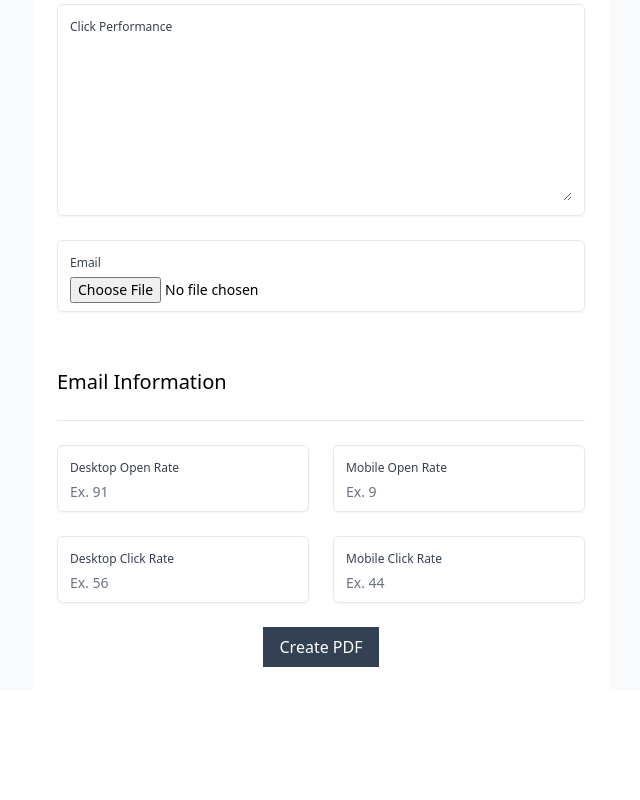
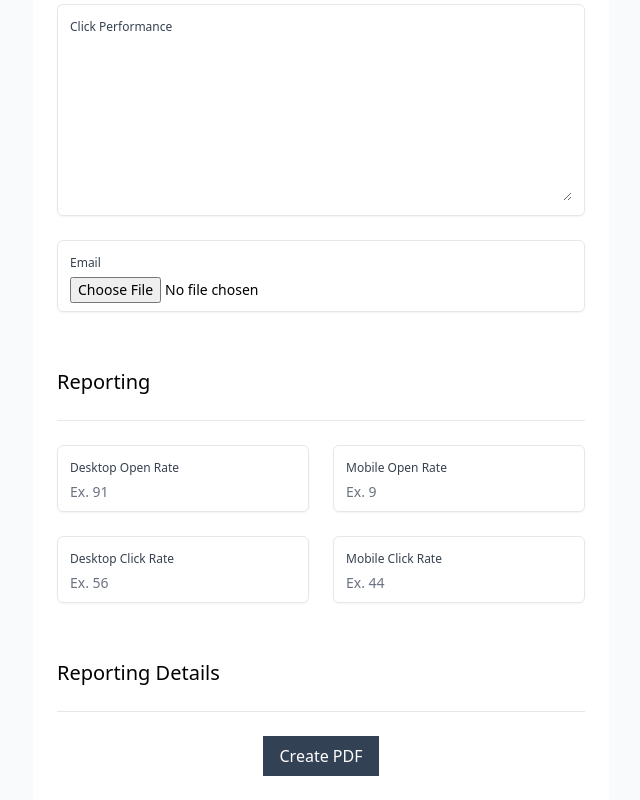
Before and after one commit to ermorrpheus/reporting-gen, a Next.js app: page / in a window 1280 px wide. Shown: the part 1032-1832 px from the top of the page, without its empty margins (319-959 px from the left). Before the commit the page ends 1723 px from the top, so only its background shows below. Built offline with nearby package versions, Linux system fonts and the light colour scheme; what @react-pdf/renderer would draw is missing.

Commit message:
clean up imports

```diff
--- a/src/components/MyDocument.tsx
+++ b/src/components/MyDocument.tsx
@@ -1,12 +1,11 @@
 /* eslint-disable jsx-a11y/alt-text */
 import { Document, Image, Page, Text, View } from "@react-pdf/renderer";
-import { formatDate, formatTime } from "@/lib/utils";
 import { FormData } from "@/lib/types";
 import OpenSVG from "@/components/OpenSVG";
 import CloseSVG from "@/components/CloseSVG";
 import Header from "@/components/Header";
 import Footer from "@/components/Footer";
-import ClickPerformanceTable from "./ClickPerformanceTable";
+import ClickPerformanceTable from "@/components/ClickPerformanceTable";
 
 export const MyDocument = ({ data }: { data: FormData }) => (
   <Document>
--- a/src/pages/index.tsx
+++ b/src/pages/index.tsx
@@ -340,7 +340,7 @@ export default function PdfCreator() {
             onChange={handleFileChange}
           />
         </label>
-        <h2 className="text-xl mt-8">Email Information</h2>
+        <h2 className="text-xl mt-8">Reporting</h2>
         <hr />
         <div className="grid grid-cols-2 gap-6">
           <label
@@ -426,6 +426,8 @@ export default function PdfCreator() {
             />
           </label>
         </div>
+        <h2 className="text-xl mt-8">Reporting Details</h2>
+        <hr />
         <button
           className="bg-slate-700 px-4 py-2 text-white max-w-fit hover:bg-slate-900 self-center"
           onClick={handleClick}
```
